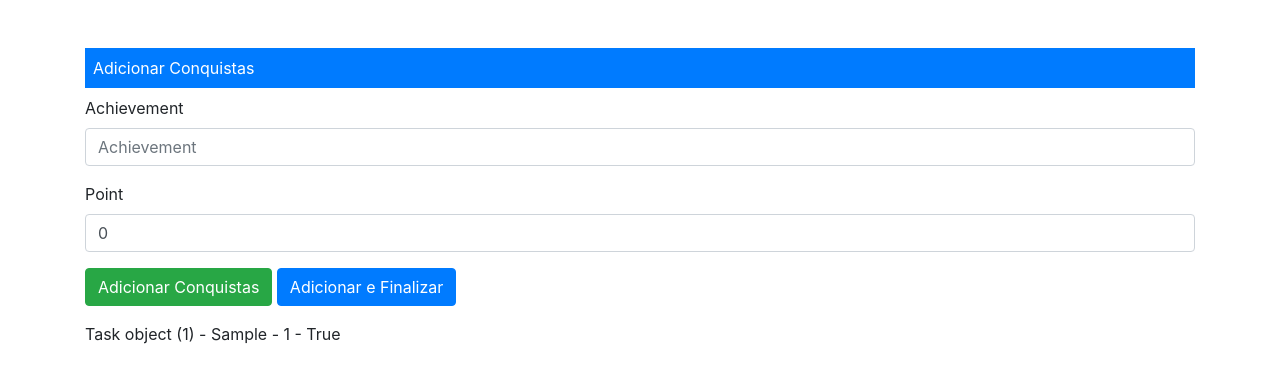
After one commit to correar/talentminer, a Django app: page /achievements/1/createachievement/ in a window 1280 px wide. The commit adds this page. Shown: the top 383 px of the page. Run offline with Django 3.2, Linux system fonts and the light colour scheme; tables that the repository leaves empty hold one stand-in row (values such as "Sample post"); some libraries are stand-ins or nearby versions.

Commit message:
Add Achievements form, updatede index and taks form 	modified:   achievements/forms.py 	modified:   achievements/models.py 	new file:   achievements/templates/achievements/achievement.html 	modified:   achievements/templates/achievements/index.html 	new file:   achievements/templates/achievements/task.html 	modified:   achievements/urls.py 	modified:   achievements/views.py

```diff
--- a/achievements/forms.py
+++ b/achievements/forms.py
@@ -1,11 +1,12 @@
 from django import forms
-from .models import Task
+from .models import Task, Achievement
 
 class TaskForm(forms.ModelForm):
     class Meta:
         model = Task
         fields = ('name', 'info_text', 'icon', 'star', )
-    '''nome_da_terafa = forms.CharField(max_length=200)
-    informação_da_tarefa = forms.CharField(max_length=200)
-    icone = forms.ImageField()
-    estrela = forms.ImageField()'''
+
+class AchievementForm(forms.ModelForm):
+    class Meta:
+        model = Achievement
+        fields = ('achievement', 'point')
--- /dev/null
+++ b/achievements/templates/achievements/achievement.html
@@ -0,0 +1,18 @@
+{% extends 'base.html' %}
+
+{% block content %}
+{% load bootstrap4 %}
+    <span class="d-block p-2 bg-primary text-white">Adicionar Conquistas</span>
+    <form action="" method="post" enctype="multipart/form-data" class="form mt-2">
+        {% csrf_token %}
+        {% bootstrap_form form %}
+        {% buttons %}
+            <button type="submit" name="add" class="btn btn-success">Adicionar Conquistas</button>
+            <button type="submit" name="finish" class="btn btn-primary">Adicionar e Finalizar</button>
+        {% endbuttons %}
+    </form>
+
+    {% for achievement in latest_achievement_list %}
+        {{achievement.task}} - {{achievement.achievement}} - {{achievement.point}} - {{achievement.status}}
+    {% endfor %}
+{% endblock %}
--- a/achievements/urls.py
+++ b/achievements/urls.py
@@ -3,4 +3,6 @@ from . import views
 app_name='achievements'
 urlpatterns = [
     path('', views.index, name='index'),
+    path('createtask/', views.createtask, name="createtask"),
+    path('<int:task_id>/createachievement/', views.createachievement, name="createachievement")
 ]
--- a/achievements/views.py
+++ b/achievements/views.py
@@ -1,18 +1,48 @@
-from django.shortcuts import render, redirect
+from django.shortcuts import render, redirect, get_object_or_404
 
 from .models import Task, Achievement
-from .forms import TaskForm
+from .forms import TaskForm, AchievementForm
+from itertools import chain
 
 # Create your views here.
 def index(request):
+    '''results = {}
+    lastest_task_list = Task.objects.all()
+    for task in lastest_task_list:
+        results.setdefault(task.pk, []).append(task)
+        for achievement in Achievement.objects.filter(task=task.pk):
+            results[task.pk].append(achievement)'''
+    lastest_task_list = Task.objects.all()
+    lastest_achievement_list = Achievement.objects.all()
+    result_list = list(chain(lastest_task_list, lastest_achievement_list))
+    context = {'lastest_task_list':lastest_task_list,
+    'lastest_achievement_list': lastest_achievement_list}
+    return render(request, 'achievements/index.html', context)
+
+def createtask(request):
     if request.method == 'POST':
         form = TaskForm(request.POST, request.FILES)
-
         if form.is_valid():
-            form.save()
-            lastest_task_list = Task.objects.all()
-            return render(request, 'achievements/index.html', {'form':form, 'lastest_task_list':lastest_task_list})
+            task = form.save()
+            return redirect('achievements:createachievement', task_id = task.pk)
     else:
         form = TaskForm()
-    lastest_task_list = Task.objects.all()
-    return render(request, 'achievements/index.html', {'form':form, 'lastest_task_list':lastest_task_list})
+    return render(request, 'achievements/task.html', {'form':form})
+
+def createachievement(request, task_id):
+    achievement = get_object_or_404(Task, pk = task_id)
+    if request.method == 'POST':
+        form = AchievementForm(request.POST, instance=achievement)
+        if form.is_valid():
+            achievement = form.save(commit=False)
+            t = Task.objects.get(pk=task_id)
+            t.achievement_set.create(achievement=request.POST.get("achievement"), point=request.POST.get("point"))
+            if 'add' in request.POST:
+                return redirect('achievements:createachievement',task_id = task_id)
+            if 'finish' in request.POST:
+                return redirect('achievements:index')
+    else:
+        form = AchievementForm(instance=achievement)
+    t = Task.objects.get(pk=task_id)
+    latest_achievement_list = t.achievement_set.all()
+    return render(request, 'achievements/achievement.html', {'form':form, 'latest_achievement_list': latest_achievement_list})
```
Also changed, not shown: achievements/templates/achievements/index.html (+3 -8 lines), achievements/templates/achievements/task.html (added, +13 -0 lines), achievements/models.py (line endings or trailing spaces).
